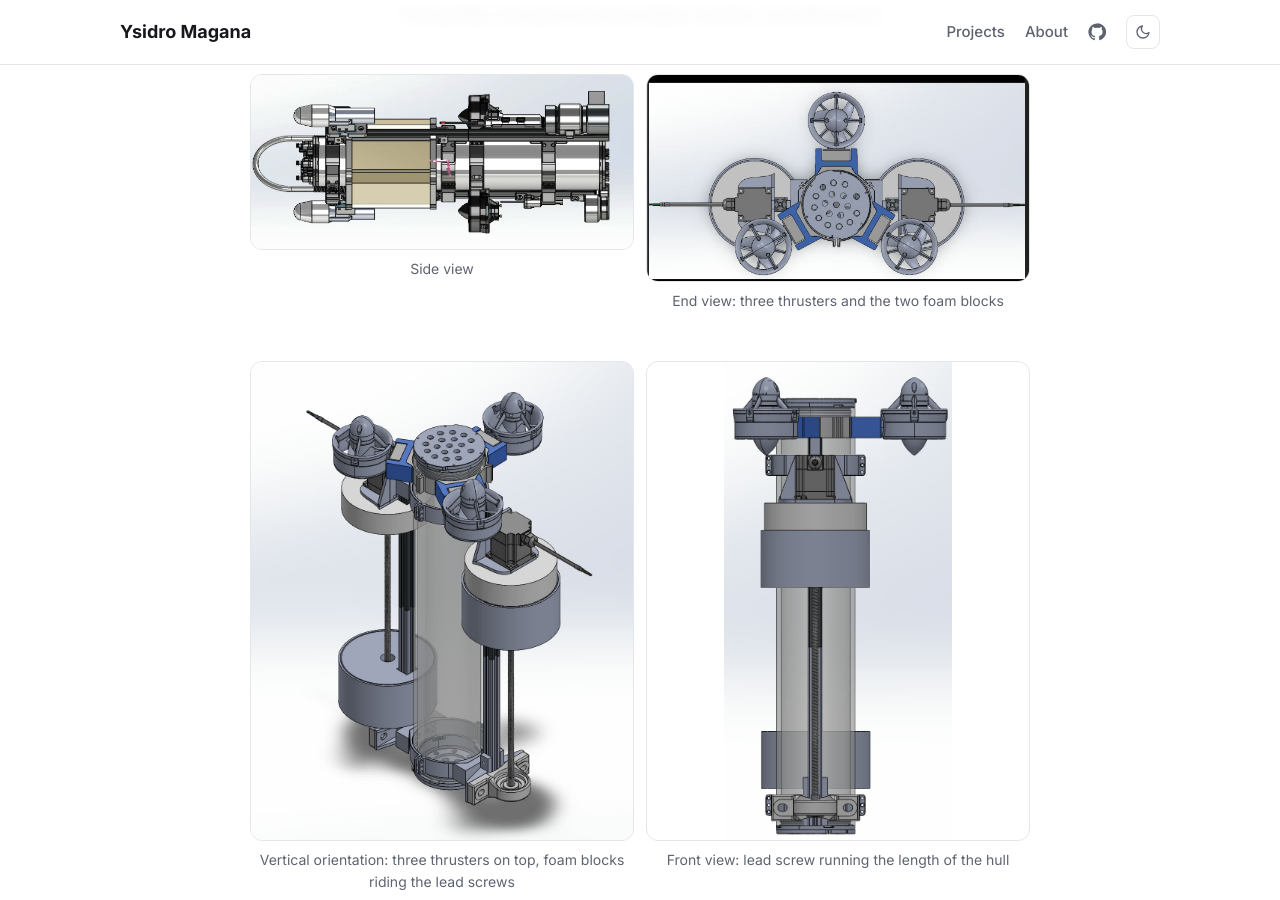
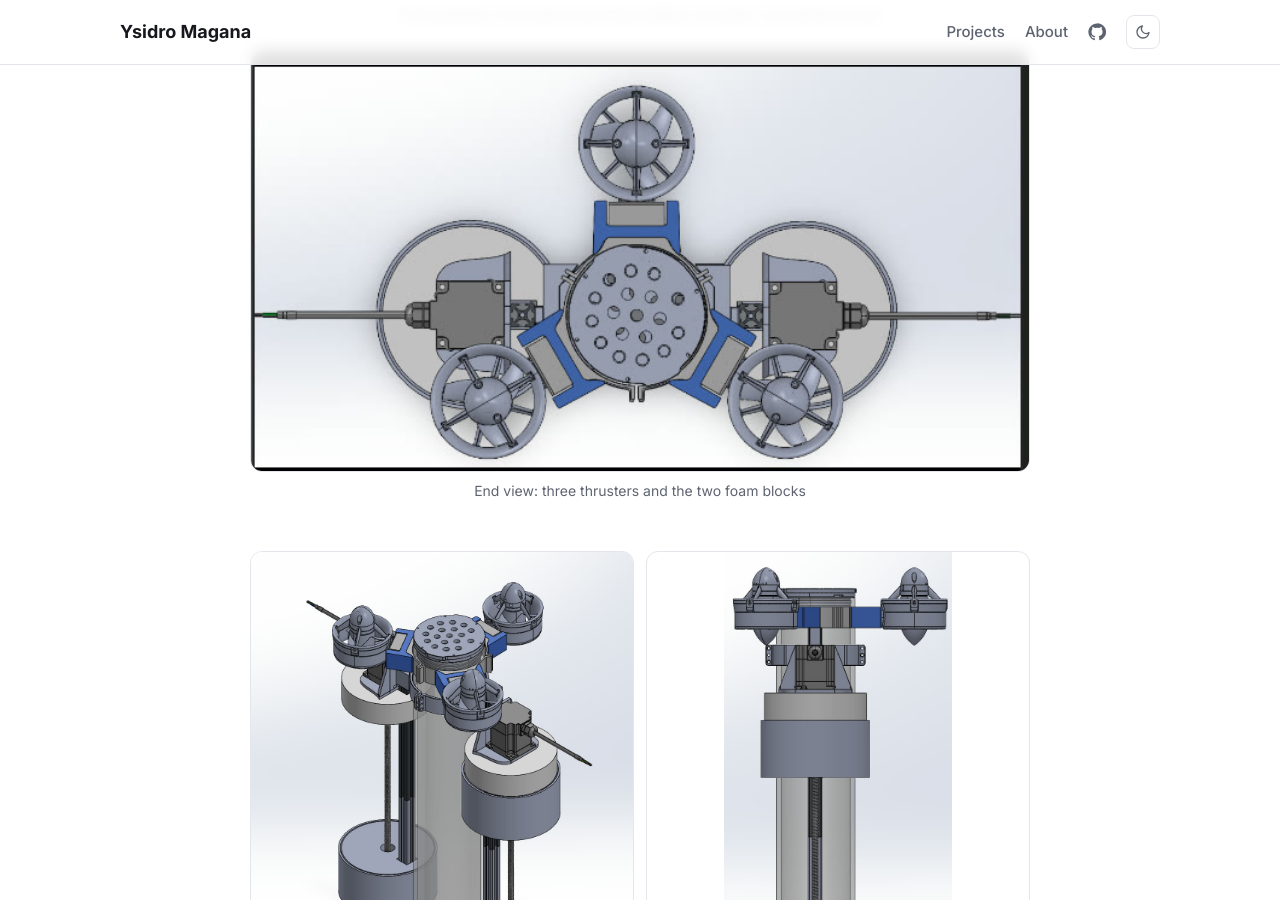
Before and after one commit to ymagana14/ymagana14.github.io, a Jekyll site: the page built from _projects/MANTARAY.md, in a window 1280 px wide and 900 px high, scrolled down 7451 px. Built offline with Jekyll 4.4.1, drawn with Linux system fonts in a browser that asks for light colours.

Commit message:
Remove side view CAD image

```diff
--- a/_projects/MANTARAY.md
+++ b/_projects/MANTARAY.md
@@ -129,10 +129,10 @@ I designed the chassis and shifting mechanism in SolidWorks and managed the full
   <figcaption>Full assembly: hull, lead-screw foam sliders, thrusters, and antenna mast</figcaption>
 </figure>
 
-<div class="img-row">
-  <figure><img src="/assets/img/projects/MANTARAY/cad-side.jpg" alt="Side view of the assembly"><figcaption>Side view</figcaption></figure>
-  <figure><img src="/assets/img/projects/MANTARAY/cad-end.jpg" alt="End view showing thrusters and foam"><figcaption>End view: three thrusters and the two foam blocks</figcaption></figure>
-</div>
+<figure>
+  <img src="/assets/img/projects/MANTARAY/cad-end.jpg" alt="End view showing thrusters and foam">
+  <figcaption>End view: three thrusters and the two foam blocks</figcaption>
+</figure>
 
 <div class="img-row">
   <figure><img src="/assets/img/projects/MANTARAY/cad-vertical-iso.jpg" alt="Isometric render of MANTARAY in its vertical orientation"><figcaption>Vertical orientation: three thrusters on top, foam blocks riding the lead screws</figcaption></figure>
```
Also changed, not shown: assets/img/projects/MANTARAY/cad-side.jpg (deleted).
